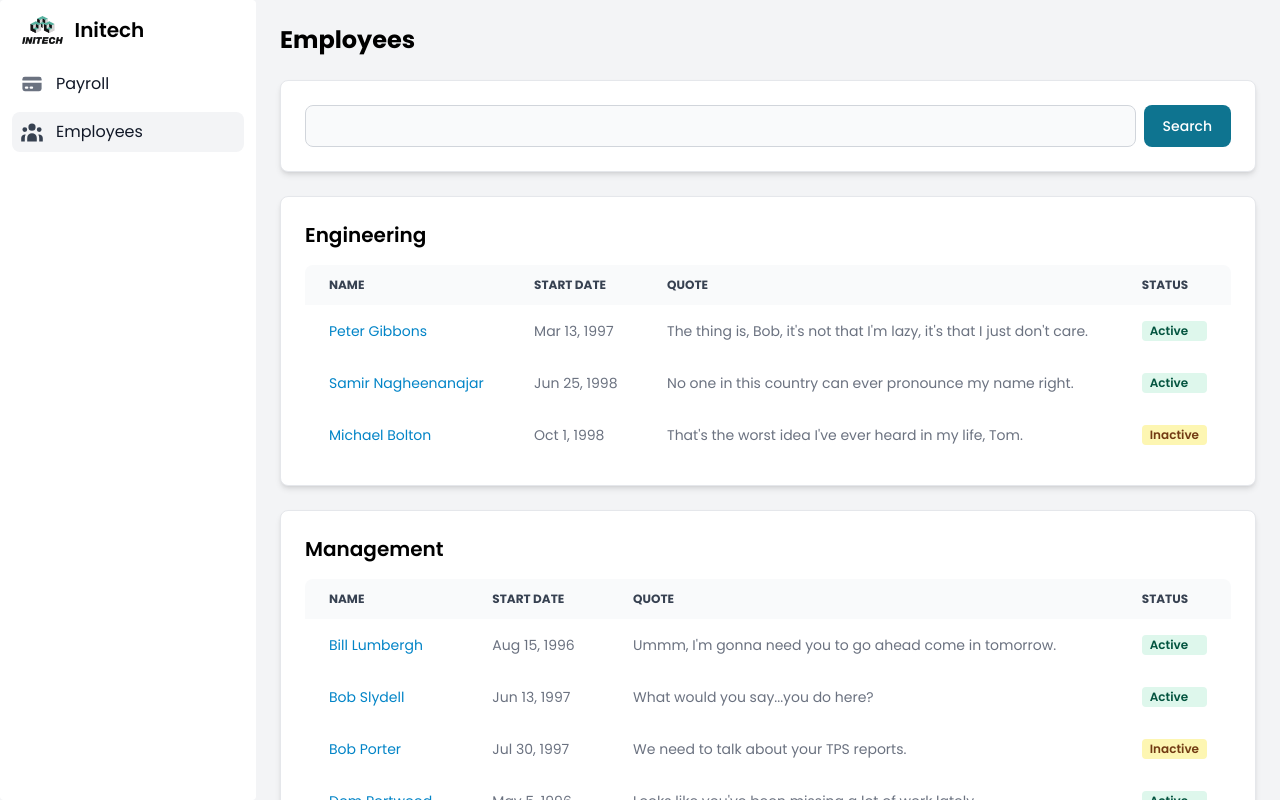
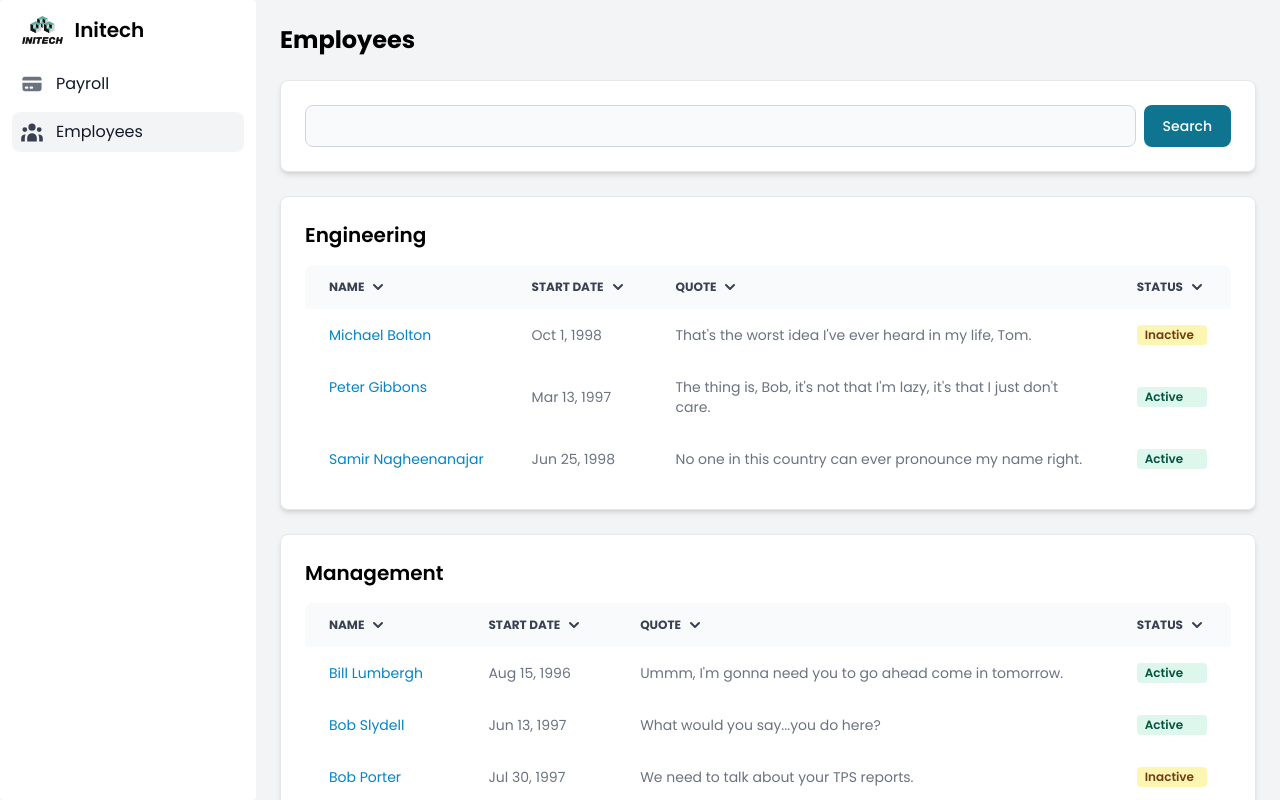
Before and after one commit to thesavvydev/initech, a Next.js app: page /employees in a window 1280 px wide. Shown: the top 800 px of the page. Built offline with nearby package versions, Linux system fonts and the light colour scheme.

Commit message:
Add sorting to employees table

```diff
--- a/src/app/(authenticated)/employees/employees-table.tsx
+++ b/src/app/(authenticated)/employees/employees-table.tsx
@@ -1,3 +1,6 @@
+"use client";
+
+import { HiChevronDown, HiChevronUp } from "react-icons/hi";
 import { STATUS_BADGE_COLORS } from "consts/status-badge-colors";
 import {
   Badge,
@@ -11,6 +14,26 @@ import {
 } from "flowbite-react";
 import Link from "next/link";
 import { Employee } from "types";
+import { usePathname, useRouter, useSearchParams } from "next/navigation";
+
+function sortEmployees(column: string, isAscending: boolean) {
+  return (a: Employee, b: Employee) => {
+    switch (column) {
+      case "Name":
+        return a.firstName.localeCompare(b.firstName) * (isAscending ? -1 : 1);
+      case "Start Date":
+        const timeDiff =
+          new Date(a.dateStarted).getTime() - new Date(b.dateStarted).getTime();
+        return timeDiff * (isAscending ? -1 : 1);
+      case "Status":
+        return a.status.localeCompare(b.status) * (isAscending ? -1 : 1);
+      case "Quote":
+        return a.quote.localeCompare(b.quote) * (isAscending ? -1 : 1);
+      default:
+        return a.firstName.localeCompare(b.firstName) * (isAscending ? -1 : 1);
+    }
+  };
+}
 
 export default function EmployeesTable({
   department,
@@ -19,20 +42,59 @@ export default function EmployeesTable({
   department: string;
   employees: Employee[];
 }) {
+  const router = useRouter();
+  const pathname = usePathname();
+  const searchParams = useSearchParams();
+  const sortDepartmentColumn =
+    searchParams.get(`sort_${department.toLowerCase()}_col`) ?? "";
+  const sortDepartmentDirIsAscending =
+    searchParams.get(`sort_${department.toLowerCase()}_dir`) === "asc";
+
+  const handleUpdateSortParams = (param: string) => () => {
+    const newParams = new URLSearchParams(searchParams.toString());
+    newParams.set(`sort_${department.toLowerCase()}_col`, param);
+    newParams.set(
+      `sort_${department.toLowerCase()}_dir`,
+      sortDepartmentDirIsAscending ? "desc" : "asc"
+    );
+
+    router.push(`${pathname}?${newParams.toString()}`, { scroll: false });
+  };
+  const sortedEmployees = employees.toSorted(
+    sortEmployees(sortDepartmentColumn, sortDepartmentDirIsAscending)
+  );
+
+  const isColumnAscending = (column: string) => () =>
+    sortDepartmentColumn === column && sortDepartmentDirIsAscending;
+
+  const columnHeaders = ["Name", "Start Date", "Quote", "Status"];
+
   return (
     <Card key={department} className="hidden lg:table">
       <h3 className="text-xl font-semibold">{department}</h3>
       <Table hoverable>
         <TableHead>
-          <TableHeadCell className="whitespace-nowrap">Name</TableHeadCell>
-          <TableHeadCell className="whitespace-nowrap">
-            Start Date
-          </TableHeadCell>
-          <TableHeadCell className="whitespace-nowrap">Quote</TableHeadCell>
-          <TableHeadCell>Status</TableHeadCell>
+          {columnHeaders.map((columnHeader) => {
+            const SortingIcon = isColumnAscending(columnHeader)
+              ? HiChevronDown
+              : HiChevronUp;
+
+            return (
+              <TableHeadCell
+                className="whitespace-nowrap cursor-pointer"
+                key={columnHeader}
+                onClick={handleUpdateSortParams(columnHeader)}
+              >
+                <div className="flex items-center gap-1">
+                  {columnHeader}
+                  <SortingIcon className="size-5" />
+                </div>
+              </TableHeadCell>
+            );
+          })}
         </TableHead>
         <TableBody>
-          {employees.map((employee) => (
+          {sortedEmployees.map((employee) => (
             <TableRow key={employee.id}>
               <TableCell className="flex items-center gap-2 whitespace-nowrap">
                 <Link
```
